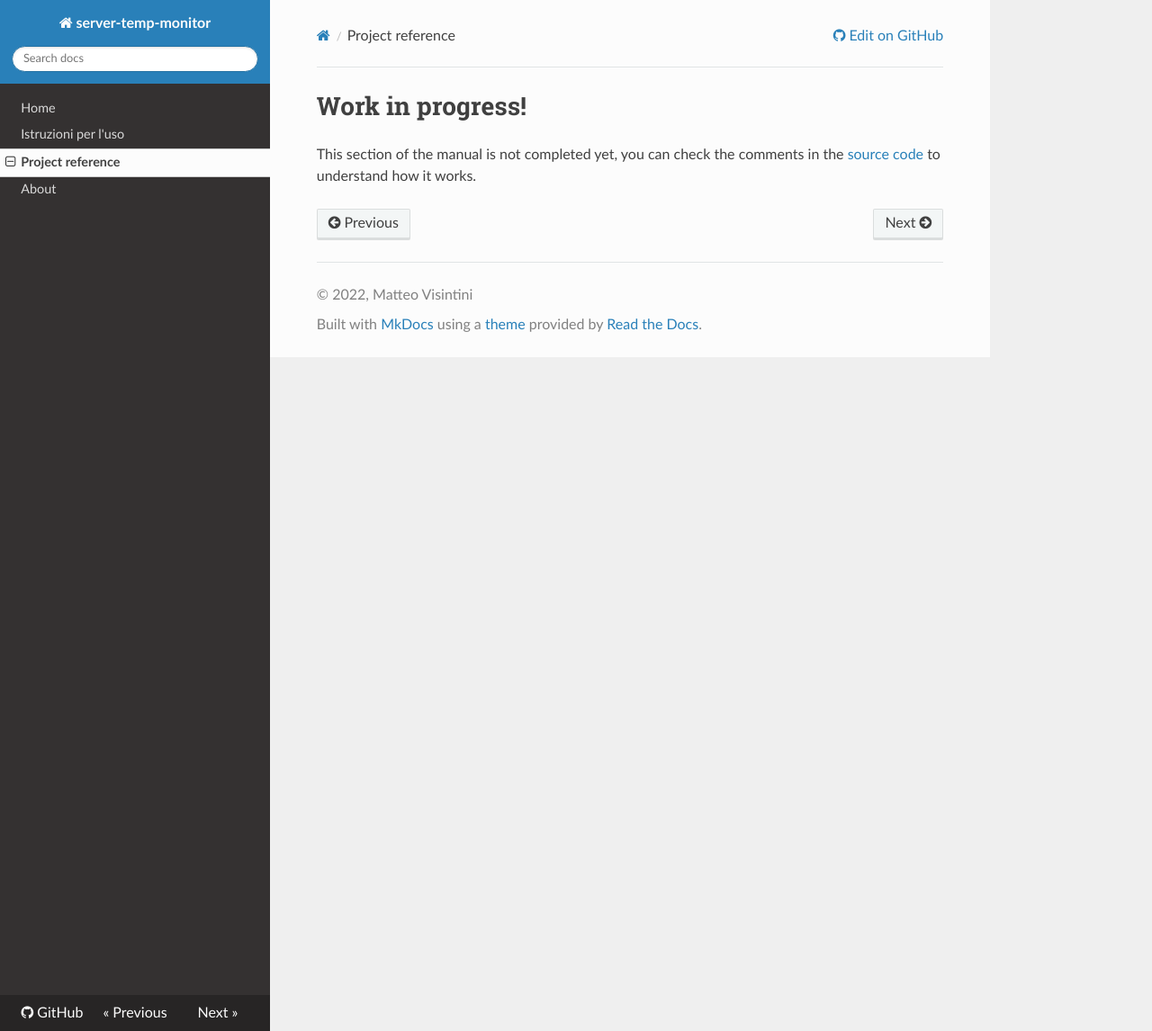
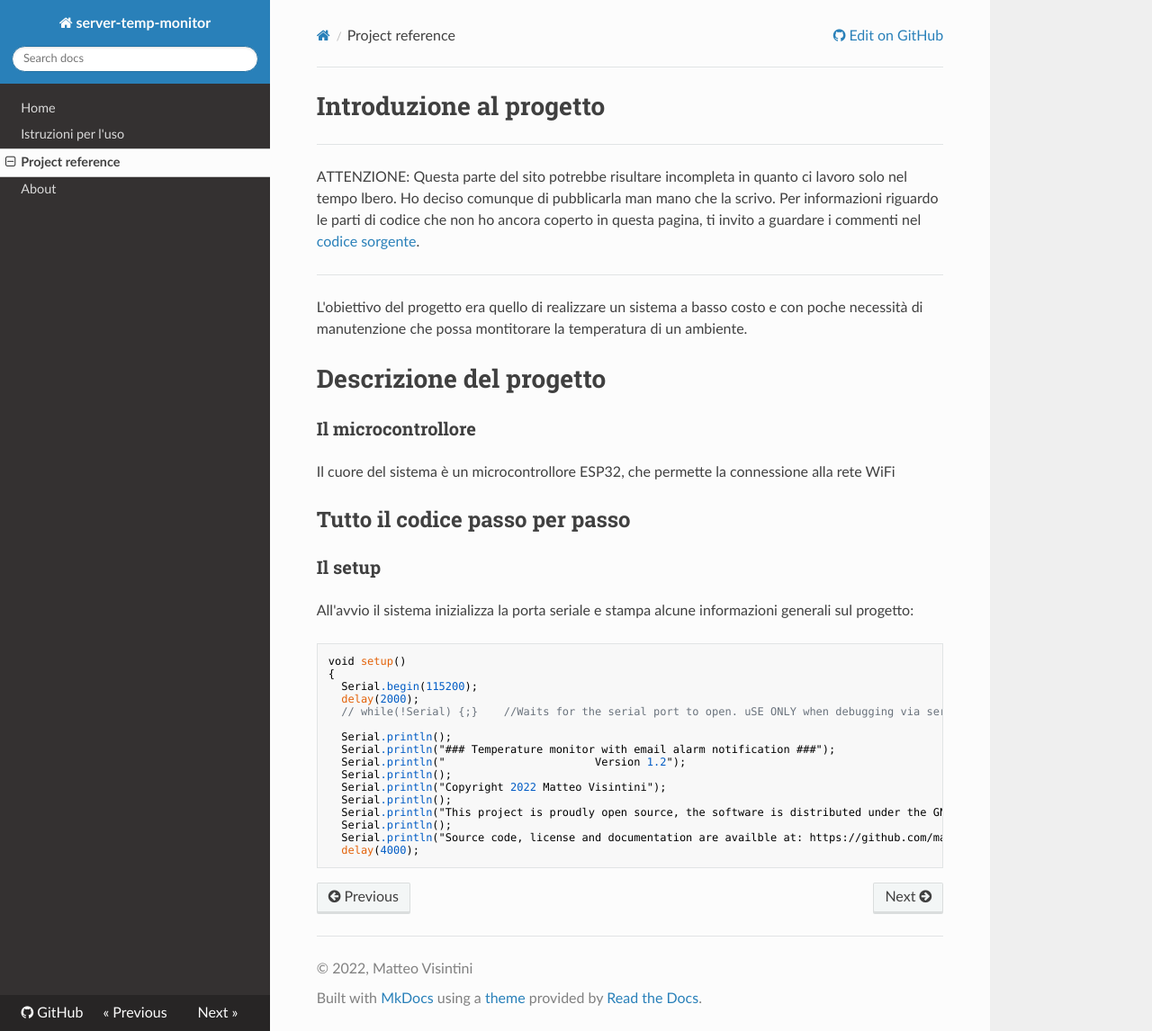
Before and after one commit to mattVisi/server-temp-monitor, an MkDocs documentation site: the page built from docs/docs/reference.md, in a window 1280 px wide and 1146 px high. Shown: the whole window at 90% size. Built offline with MkDocs 1.6.1, drawn with Linux system fonts in a browser that asks for light colours; nearby versions of some CDN libraries.

Commit message:
Docs: minor fix and initial reference part

````diff
--- a/docs/docs/reference.md
+++ b/docs/docs/reference.md
@@ -1,3 +1,42 @@
-# Work in progress!
+# Introduzione al progetto
 
-This section of the manual is not completed yet, you can check the comments in the [source code](https://github.com/mattVisi/server-temp-monitor) to understand how it works.
+---
+
+  ATTENZIONE: Questa parte del sito potrebbe risultare incompleta in quanto ci lavoro solo nel tempo lbero. Ho deciso comunque di pubblicarla man mano che la scrivo.
+  Per informazioni riguardo le parti di codice che non ho ancora coperto in questa pagina, ti invito a guardare i commenti nel [codice sorgente](https://github.com/mattVisi/server-temp-monitor).
+
+---
+
+L'obiettivo del progetto era quello di realizzare un sistema a basso costo e con poche necessità di manutenzione che possa montitorare la temperatura di un ambiente.
+
+# Descrizione del progetto
+
+### Il microcontrollore
+Il cuore del sistema è un microcontrollore ESP32, che permette la connessione alla rete WiFi
+
+
+
+## Tutto il codice passo per passo
+
+### Il setup
+
+All'avvio il sistema inizializza la porta seriale e stampa alcune informazioni generali sul progetto:
+
+```
+void setup()
+{
+  Serial.begin(115200);
+  delay(2000);
+  // while(!Serial) {;}    //Waits for the serial port to open. uSE ONLY when debugging via serial port
+
+  Serial.println();
+  Serial.println("### Temperature monitor with email alarm notification ###");
+  Serial.println("                       Version 1.2");
+  Serial.println();
+  Serial.println("Copyright 2022 Matteo Visintini");
+  Serial.println();
+  Serial.println("This project is proudly open source, the software is distributed under the GNU General Public License");
+  Serial.println();
+  Serial.println("Source code, license and documentation are availble at: https://github.com/mattVisi/server-temp-monitor");
+  delay(4000);
+```
````
Also changed, not shown: docs/docs/manual.md (+1 -1 lines), docs/images/finished_product.jpg (added).
